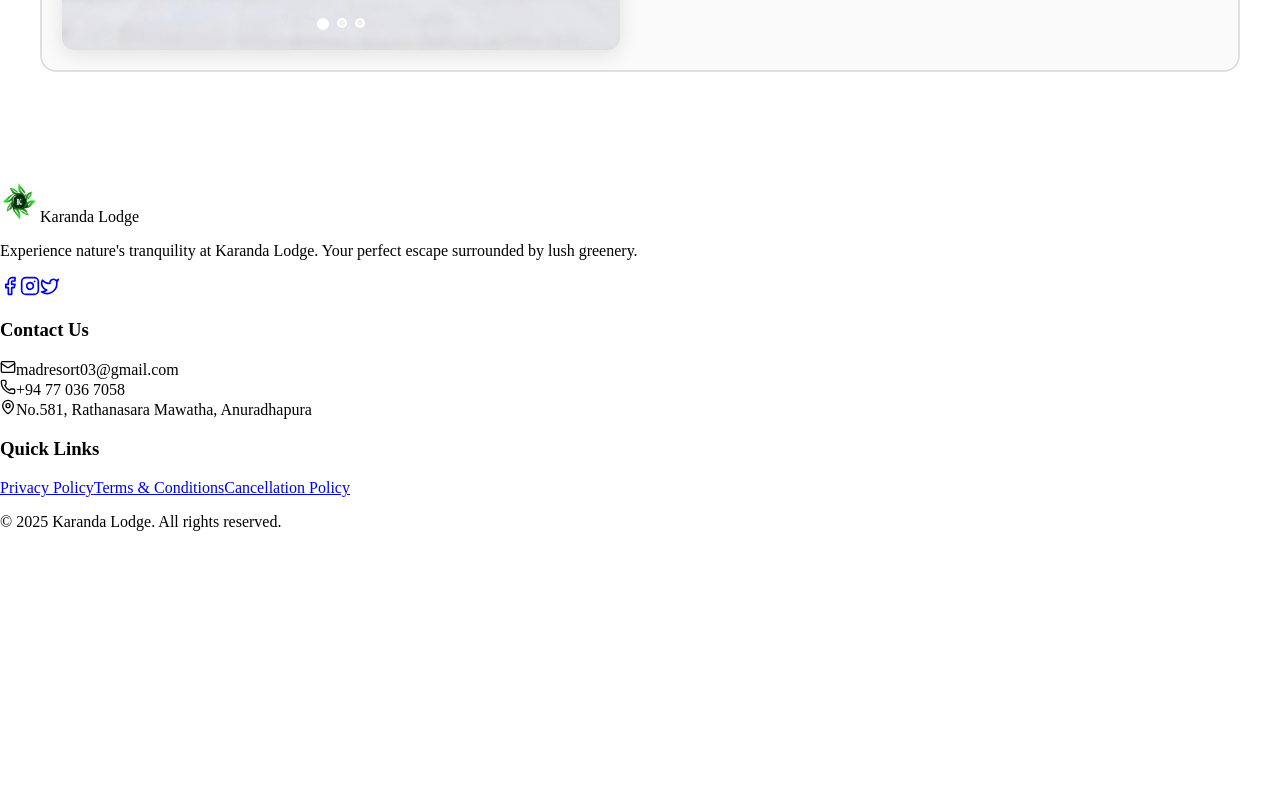
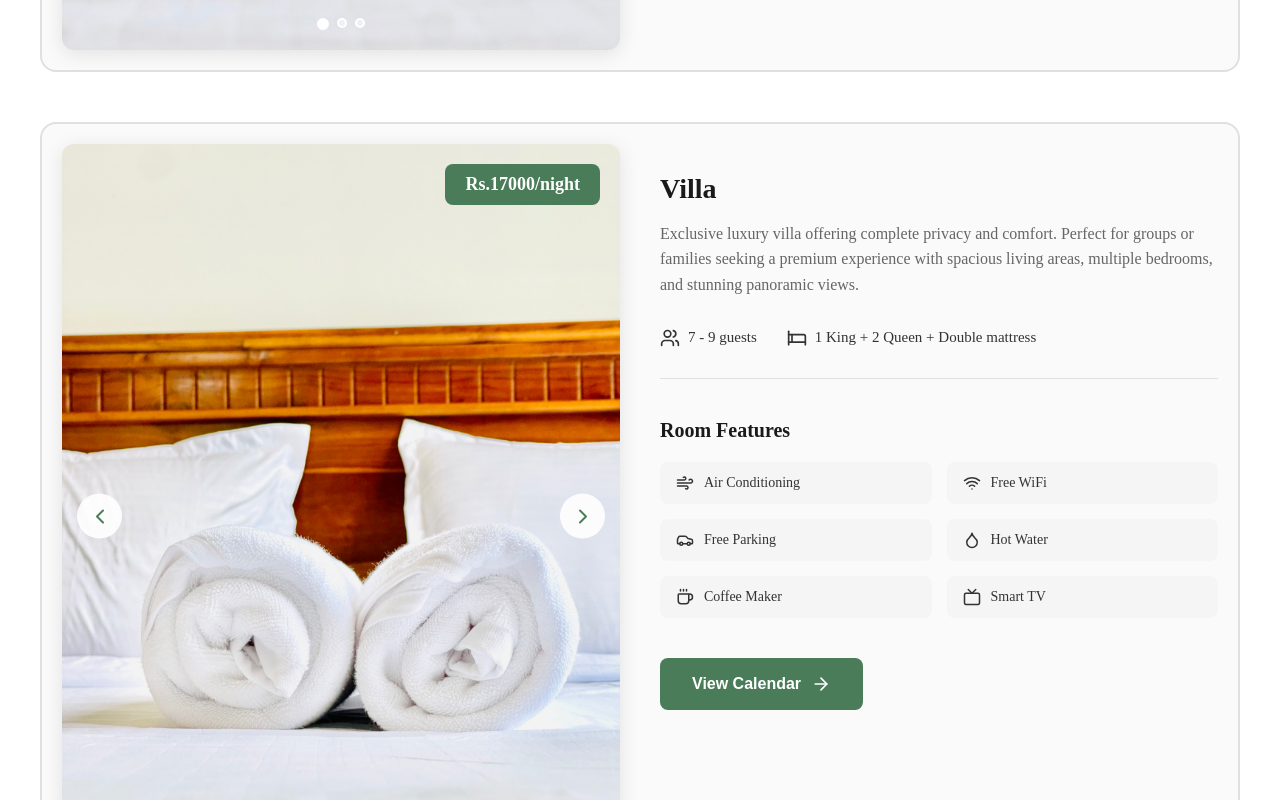
Before and after one commit to nandundasa/karanda_lodge_villa, a Next.js app in the folder karanda-lodge/: page /Rooms in a window 1280 px wide. Shown: the part 1820-2620 px from the top of the page. Before the commit the page ends 2367 px from the top, so only its background shows below. Built offline with nearby package versions, Linux system fonts and the light colour scheme.

Commit message:
Add villa room details with slideshow and features

```diff
--- a/karanda-lodge/src/app/Rooms/page.tsx
+++ b/karanda-lodge/src/app/Rooms/page.tsx
@@ -69,6 +69,7 @@ function RoomSlideshow({ images, alt }: { images: string[]; alt: string }) {
 export default function Rooms() {
   const familyRoomImages = ["/cover.jpeg", "/IMG_8574.jpeg", "/IMG_9537.jpeg"];
   const doubleRoomImages = ["/cover.jpeg", "/IMG_8574.jpeg", "/IMG_9537.jpeg"];
+  const villaImages = ["/cover.jpeg", "/IMG_8574.jpeg", "/IMG_9537.jpeg"];
 
   return (
     <>
@@ -174,6 +175,58 @@ export default function Rooms() {
             </button>
           </div>
         </div>
+
+        <div className="room-detail">
+          <div className="room-image-container">
+            <RoomSlideshow images={villaImages} alt="Villa" />
+            <span className="price-tag">Rs.17000/night</span>
+          </div>
+          <div className="room-info">
+            <h1 className="room-title">Villa</h1>
+            <p className="room-desc">
+              Exclusive luxury villa offering complete privacy and comfort.
+              Perfect for groups or families seeking a premium experience with
+              spacious living areas, multiple bedrooms, and stunning panoramic
+              views.
+            </p>
+            <div className="room-stats">
+              <div className="stat">
+                <Users size={20} />
+                <span>7 - 9 guests</span>
+              </div>
+              <div className="stat">
+                <Bed size={20} />
+                <span>1 King + 2 Queen + Double mattress</span>
+              </div>
+            </div>
+            <div className="room-features">
+              <h3>Room Features</h3>
+              <div className="features-grid">
+                <div className="feature">
+                  <Wind size={18} /> Air Conditioning
+                </div>
+                <div className="feature">
+                  <Wifi size={18} /> Free WiFi
+                </div>
+                <div className="feature">
+                  <Car size={18} /> Free Parking
+                </div>
+                <div className="feature">
+                  <Droplet size={18} /> Hot Water
+                </div>
+                <div className="feature">
+                  <Coffee size={18} /> Coffee Maker
+                </div>
+                <div className="feature">
+                  <Tv size={18} /> Smart TV
+                </div>
+              </div>
+            </div>
+            <button className="calendar-btn">
+              View Calendar <ArrowRight size={20} />
+            </button>
+          </div>
+        </div>
       </main>
       <Footer />
     </>
```
